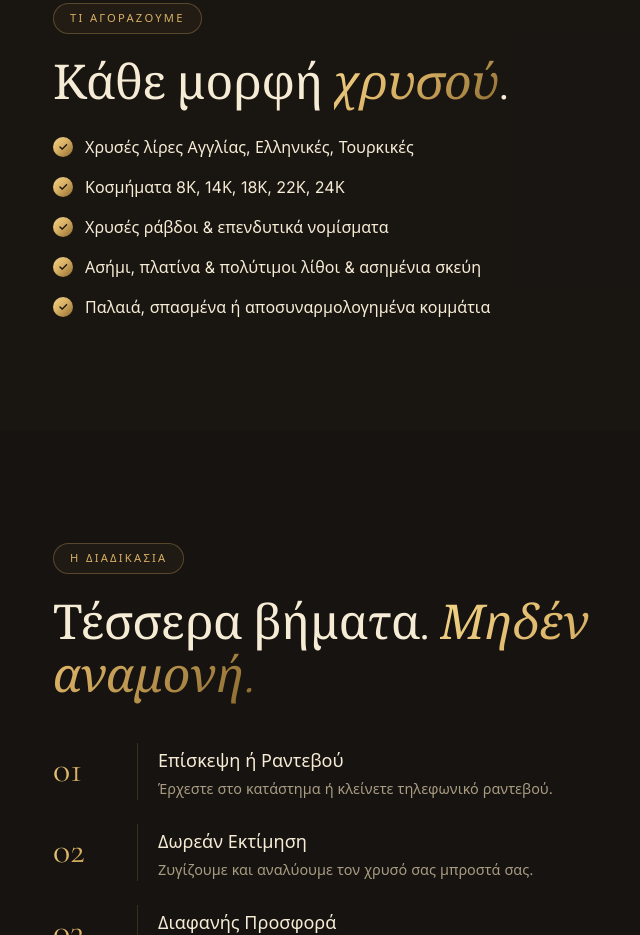
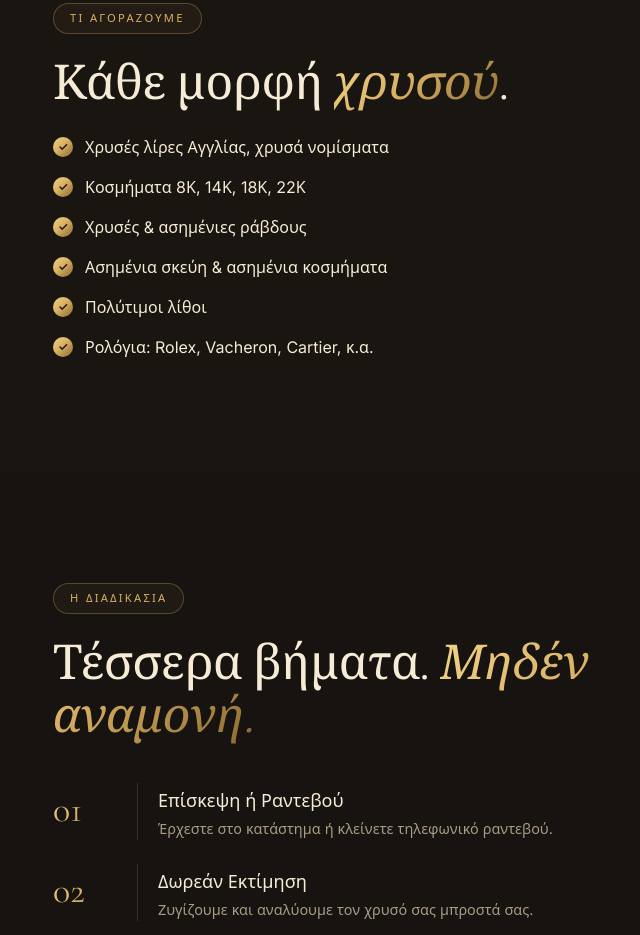
Before and after one commit to kirsotred7/Agora-Xrusou, a plain HTML site: page index.html in a window 1280 px wide. Shown: the part 1667-2602 px from the top of the page, without its empty margins (251-891 px from the left). Drawn offline with nearby package versions, Linux system fonts and the light colour scheme.

Commit message:
Revise checklist for items bought
Updated the checklist items for gold and silver purchases.

```diff
--- a/index.html
+++ b/index.html
@@ -62,11 +62,12 @@
       <div class="eyebrow">Τι Αγοράζουμε</div>
       <h2>Κάθε μορφή <em class="gold-text">χρυσού</em>.</h2>
       <ul class="checklist">
-        <li>Χρυσές λίρες Αγγλίας, Ελληνικές, Τουρκικές</li>
-        <li>Κοσμήματα 8Κ, 14Κ, 18Κ, 22Κ, 24Κ</li>
-        <li>Χρυσές ράβδοι &amp; επενδυτικά νομίσματα</li>
-        <li>Ασήμι, πλατίνα &amp; πολύτιμοι λίθοι &amp; ασημένια σκεύη </li>
-        <li>Παλαιά, σπασμένα ή αποσυναρμολογημένα κομμάτια</li>
+        <li>Χρυσές λίρες Αγγλίας, χρυσά νομίσματα </li>
+        <li>Κοσμήματα 8Κ, 14Κ, 18Κ, 22Κ</li>
+        <li>Χρυσές &amp; ασημένιες ράβδους </li>
+        <li>Ασημένια σκεύη &amp; ασημένια κοσμήματα </li>
+        <li>Πολύτιμοι λίθοι </li>
+        <li>Ρολόγια: Rolex, Vacheron, Cartier, κ.α. </li>
       </ul>
     </div>
   </div>
```
